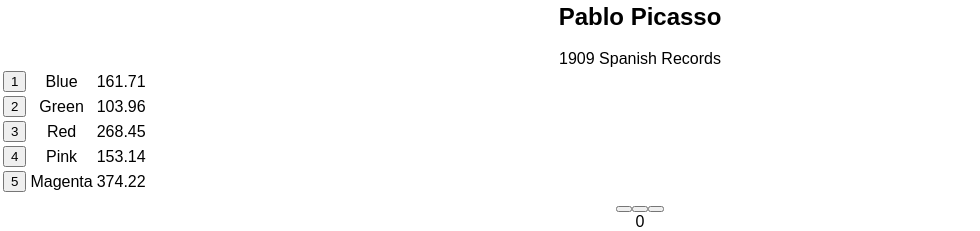
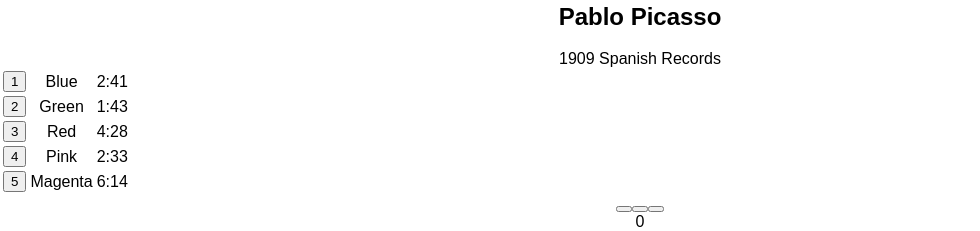
Before and after one commit to biksingh08/bloc-jams-react, a React (Create React App) app: page /album/the-colors in a window 1280 px wide. Shown: the part 720-951 px from the top of the page, without its empty margins (0-980 px from the left). Built offline with nearby package versions, Linux system fonts and the light colour scheme.

Commit message:
fixed time format issue for songs

```diff
--- a/src/components/Album.js
+++ b/src/components/Album.js
@@ -20,13 +20,28 @@
    this.audioElement = document.createElement('audio');
    this.audioElement.src = album.songs[0].audioSrc;
   }
+  formatTime(timeInSeconds, radix) {
+    if (typeof(parseInt(timeInSeconds, radix) === "number")) {
+      var minutes = Math.floor(timeInSeconds/60);
+      var remainingSeconds = Math.floor(((timeInSeconds/60) - minutes) * 60);
+      if (remainingSeconds.toString().length === 1){
+        return minutes.toString() + ":0" + remainingSeconds.toString();
+      } else if (remainingSeconds.toString().length > 1){
+        return minutes.toString() + ":" + remainingSeconds.toString();
+       }
+      else {
+        return ("-:--");
+      }
+    }
+  }
   componentDidMount() {
     this.eventListeners = {
      timeupdate: e => {
-       this.setState({ currentTime: this.audioElement.currentTime });
+       this.setState({ currentTime: this.formatTime(this.audioElement.currentTime)});
      },
      durationchange: e => {
-       this.setState({ duration: this.audioElement.duration });
+       this.setState({ duration: this.formatTime(this.audioElement.duration)});
+
      }
    };
    this.audioElement.addEventListener('timeupdate', this.eventListeners.timeupdate);
@@ -38,19 +53,7 @@
      this.audioElement.removeEventListener('timeupdate', this.eventListeners.timeupdate);
      this.audioElement.removeEventListener('durationchange', this.eventListeners.durationchange);
    }
-   formatTime(timeInSeconds) {
-     if (typeof(timeInSeconds) === "number") {
-       var totalSeconds = this.state.currentTime;
-       var minutes = Math.floor(totalSeconds/60);
-       var remainingSeconds = Math.floor(((totalSeconds/60) - minutes) * 60);
-       var timeInMinuteAndSeconds = minutes.toString() + ":" + remainingSeconds.toString();
-       this.setState({ currentTime: timeInMinuteAndSeconds });
-       console.log(timeInMinuteAndSeconds);
-        }
-       else {
-         return ("-:--");
-       }
-   }
+
    handleTimeChange(e) {
     const newTime = this.audioElement.duration * e.target.value;
     this.audioElement.currentTime = newTime;
@@ -60,7 +63,6 @@
     const volume = e.target.value;
     this.audioElement.volume = volume;
     this.setState({currentVolume: volume})
-    console.log(volume);
   }
 
   play() {
@@ -96,7 +98,6 @@
      const newIndex = Math.max(0, currentIndex + 1);
      if (newIndex < this.state.album.songs.length) {
      const newSong = this.state.album.songs[newIndex];
-     console.log(newSong);
      this.setSong(newSong);
      this.play(newSong);
     }
@@ -130,7 +131,7 @@
                     </button>
                   </td>
                   <td className="song-title">{song.title}</td>
-                  <td className="song-duration">{song.duration}</td>
+                  <td className="song-duration">{this.formatTime(song.duration)}</td>
               </tr>
               )}
               </tbody>
--- a/src/components/PlayerBar.js
+++ b/src/components/PlayerBar.js
@@ -26,7 +26,7 @@
             step="0.01"
             onChange={this.props.handleTimeChange}
             />
-            <div className="total-time">{this.props.duration.toString()}</div>
+            <div className="total-time">{this.props.duration}</div>
         </section>
         <section id="volume-control">
               <div className="icon ion-volume-low"></div>
```
